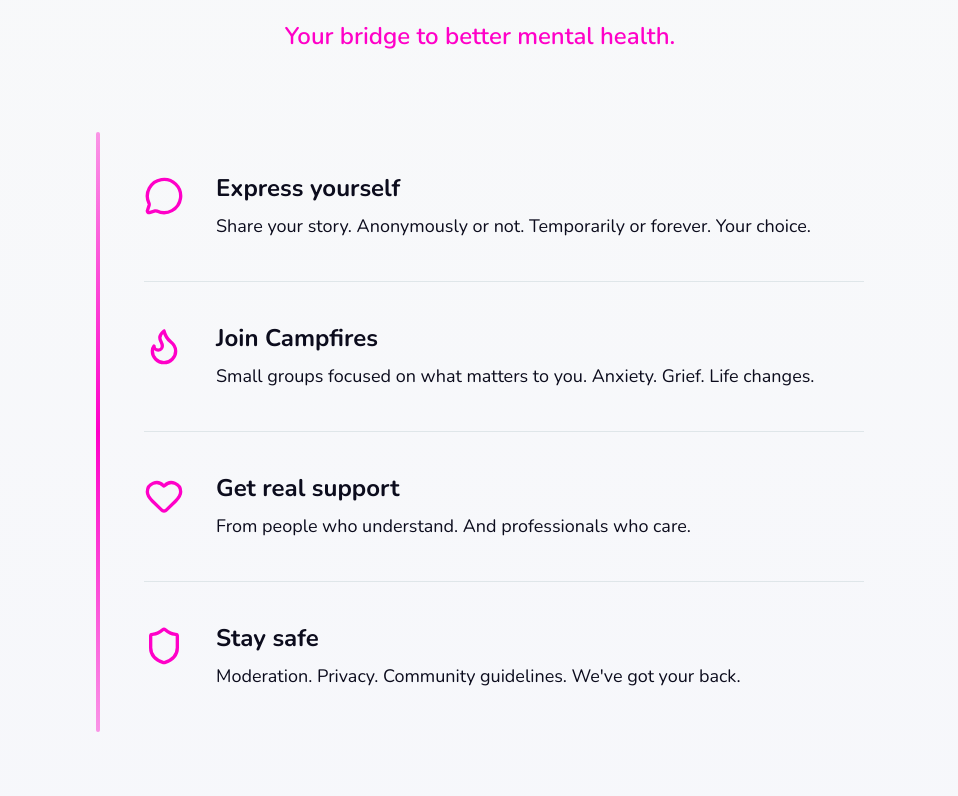
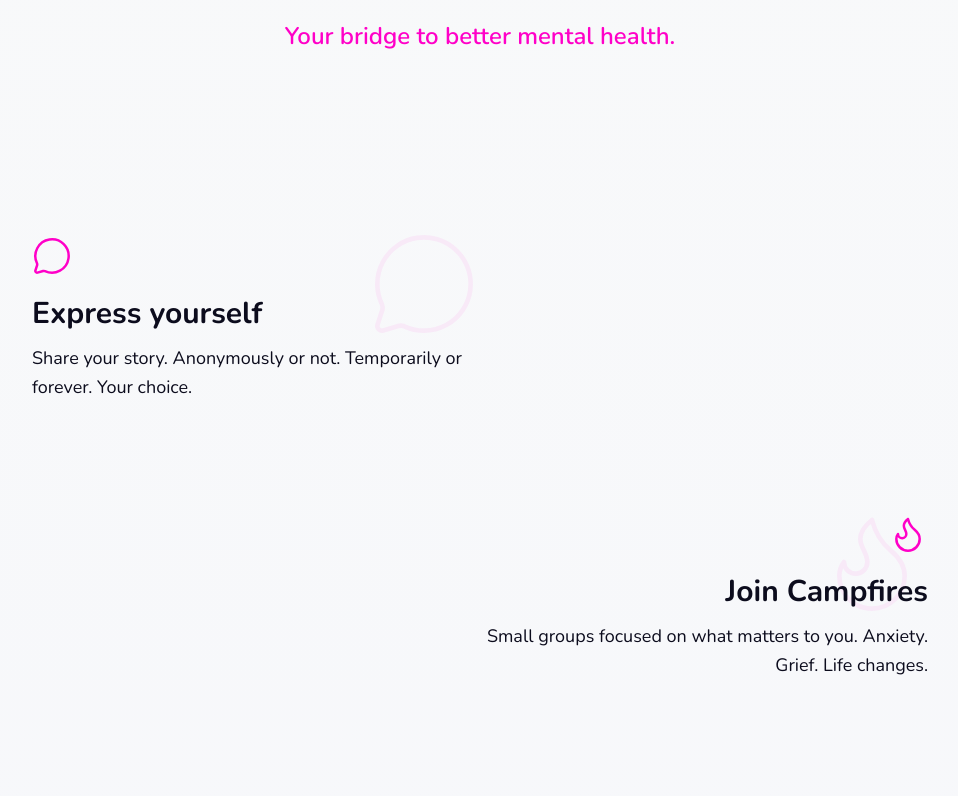
Before and after one commit to xolace-official/xolaceinc_official, a Next.js app: page / in a window 1280 px wide. Shown: the part 2160-2956 px from the top of the page, without its empty margins (160-1118 px from the left). Built offline with nearby package versions, Linux system fonts and the light colour scheme.

Commit message:
Update meet-xolace-section.tsx

```diff
--- a/src/features/home/meet-xolace-section.tsx
+++ b/src/features/home/meet-xolace-section.tsx
@@ -37,7 +37,7 @@ const MeetXolaceSection = () => {
     >
       <div className="max-w-5xl mx-auto">
         <motion.div
-          className="text-center mb-20"
+          className="text-center mb-24 md:mb-32"
           initial={{ opacity: 0, y: 20 }}
           whileInView={{ opacity: 1, y: 0 }}
           viewport={{ once: true, margin: "-100px" }}
@@ -49,32 +49,50 @@ const MeetXolaceSection = () => {
           </p>
         </motion.div>
 
-        <div className="relative max-w-3xl mx-auto">
-          <div className="hidden md:block absolute left-0 top-0 bottom-0 w-1 rounded-full bg-linear-to-b from-primary/40 via-primary to-primary/40" />
-
-          <div className="md:pl-12 divide-y divide-border">
+        <div className="max-w-4xl mx-auto space-y-16 md:space-y-0">
           {features.map((feature, i) => {
             const Icon = feature.icon;
+            const isEven = i % 2 === 0;
+
             return (
               <motion.div
                 key={feature.title}
-                  initial={{ opacity: 0, x: -30 }}
+                className={`relative md:py-14 ${
+                  isEven
+                    ? "md:mr-auto md:pr-[50%]"
+                    : "md:ml-auto md:pl-[50%]"
+                }`}
+                initial={{ opacity: 0, x: isEven ? -40 : 40 }}
                 whileInView={{ opacity: 1, x: 0 }}
-                  viewport={{ once: true, margin: "-50px" }}
+                viewport={{ once: true, margin: "-60px" }}
                 transition={{
-                    delay: i * 0.12,
-                    duration: 0.5,
+                  delay: i * 0.1,
+                  duration: 0.6,
                   ease: "easeOut",
                 }}
-                  className="py-8 md:py-10"
               >
-                  <div className="flex items-start gap-5 md:gap-8">
-                    <Icon className="w-8 h-8 md:w-10 md:h-10 text-primary shrink-0 mt-1" />
-                    <div>
-                      <h3 className="text-xl md:text-2xl font-bold mb-2">
+                <div className="relative">
+                  <Icon
+                    className="absolute -top-2 right-0 w-20 h-20 md:w-28 md:h-28 text-primary/[0.06]"
+                    strokeWidth={1}
+                  />
+
+                  <div
+                    className={`relative ${isEven ? "md:text-left" : "md:text-right"}`}
+                  >
+                    <Icon
+                      className="w-8 h-8 md:w-10 md:h-10 text-primary mb-4 md:mb-5"
+                      strokeWidth={1.5}
+                      style={
+                        !isEven
+                          ? { marginLeft: "auto", marginRight: 0 }
+                          : undefined
+                      }
+                    />
+                    <h3 className="text-2xl md:text-3xl font-bold mb-3">
                       {feature.title}
                     </h3>
-                      <p className="text-muted-foreground text-base md:text-lg leading-relaxed">
+                    <p className="text-muted-foreground text-base md:text-lg leading-relaxed max-w-md">
                       {feature.description}
                     </p>
                   </div>
@@ -84,7 +102,6 @@ const MeetXolaceSection = () => {
           })}
         </div>
       </div>
-      </div>
     </section>
   );
 };
```
Lines whose indentation alone changed are shown as unchanged.
